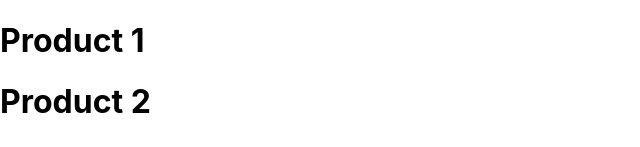
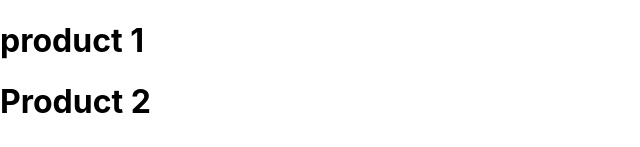
Before and after one commit to AdithyanKP/Next-js-Routing, a Next.js app: page /product in a window 1280 px wide. Shown: the top 147 px of the page, without its empty margins (0-640 px from the left). Built offline with nearby package versions, Linux system fonts and the light colour scheme.

Commit message:
link navigation between components

```diff
--- a/pages/product/index.js
+++ b/pages/product/index.js
@@ -1,7 +1,13 @@
+import Link from "next/link";
+
 const index = () => {
   return (
     <>
-      <h1>Product 1</h1>
+      <h1>
+        <Link href="/product/1" replace={true}>
+          <a>product 1</a>
+        </Link>
+      </h1>
       <h1>Product 2</h1>
       <h1>Product 3</h1>
     </>
```
Also changed, not shown: pages/Blog/index.js (+11 -1 lines), pages/index.js (+10 -1 lines).
